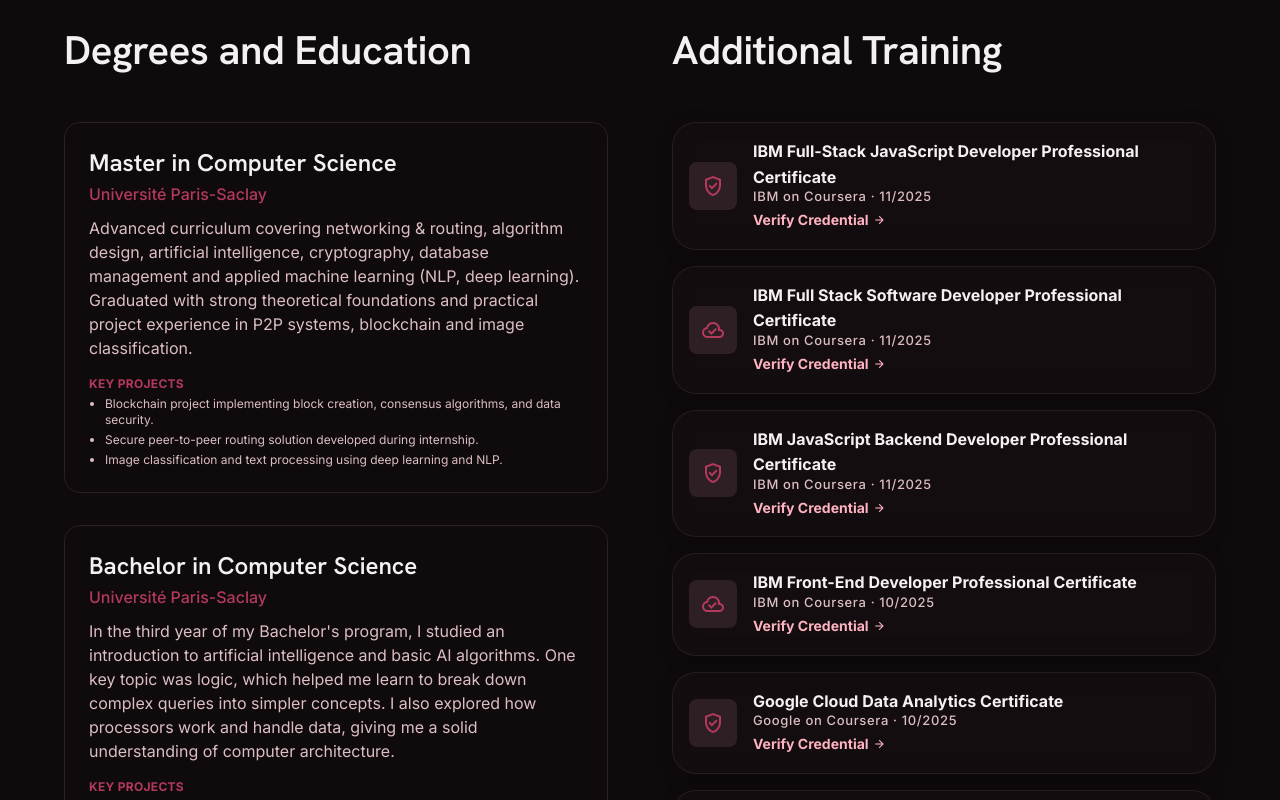
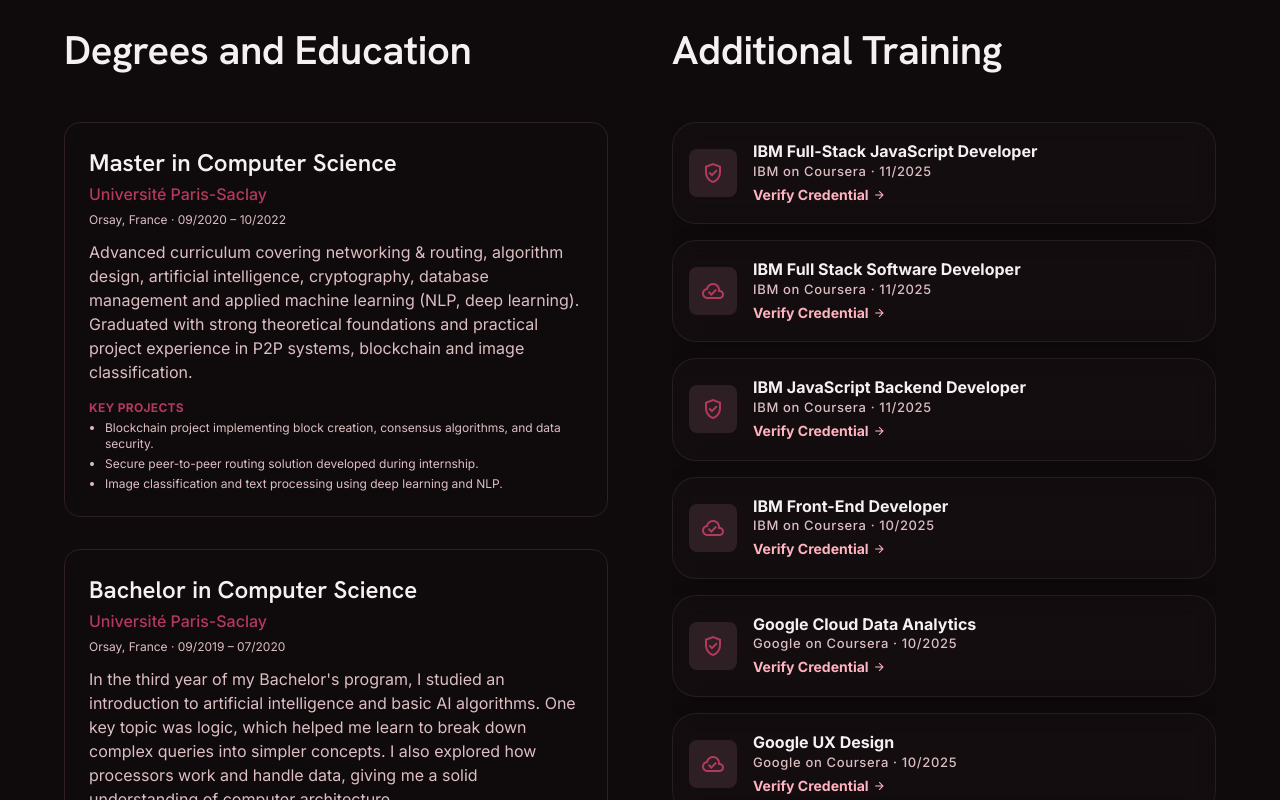
Before and after one commit to iliyasalve/business_card, a Next.js app: page / in a window 1280 px wide. Shown: the part 5340-6140 px from the top of the page. Built offline with nearby package versions, Linux system fonts and the light colour scheme.

Commit message:
feat: add no-scrollbar utility and restrict certification list height with scrollable container and refined typography

```diff
--- a/pages/index.tsx
+++ b/pages/index.tsx
@@ -208,7 +208,8 @@
                       className="p-6 rounded-2xl border border-surface-variant hover:border-primary/40 transition-colors"
                     >
                       <h4 className="font-display text-headline-md mb-1">{deg.title}</h4>
-                      <p className="text-primary font-medium mb-2">{deg.institution}</p>
+                      <p className="text-primary font-medium mb-1">{deg.institution}</p>
+                      <p className="text-on-surface-variant text-xs mb-3">{deg.location} · {deg.period}</p>
                       <p className="text-on-surface-variant text-sm sm:text-base leading-relaxed mb-4">{deg.description}</p>
                       {deg.projects && (
                         <div className="mt-2 text-xs text-on-surface-variant">
@@ -228,6 +229,7 @@
               {/* Certifications */}
               <div>
                 <h2 className="font-display text-headline-lg mb-12">{tTrain('title', 'Certifications.')}</h2>
+                <div className="max-h-[1190px] overflow-y-auto no-scrollbar">
                   <div className="grid grid-cols-1 gap-4">
                     {trainings.map((train, idx) => (
                       <div key={idx} className="flex items-center gap-4 p-4 glass-card rounded-xl">
@@ -237,7 +239,7 @@
                           </span>
                         </div>
                         <div>
-                        <h5 className="font-bold text-on-surface">{train.title}</h5>
+                          <h5 className="font-bold text-on-surface">{train.title.replace(/\s*(Professional Certificate|Certificate)$/i, '')}</h5>
                           <p className="text-on-surface-variant text-label-sm mb-1">{train.institution} · {train.period}</p>
                           {train.badgeId && (
                             <a
@@ -253,6 +255,7 @@
                         </div>
                       </div>
                     ))}
+                  </div>
                 </div>
               </div>
             </div>
--- a/styles/globals.css
+++ b/styles/globals.css
@@ -109,6 +109,15 @@
   background: rgb(var(--primary));
 }
 
+/* Hide scrollbar utility */
+.no-scrollbar::-webkit-scrollbar {
+  display: none;
+}
+.no-scrollbar {
+  -ms-overflow-style: none;  /* IE and Edge */
+  scrollbar-width: none;  /* Firefox */
+}
+
 /* Light and dark theme logic via class (used by Tailwind's dark mode) */
 html {
   scroll-behavior: smooth;
```
Lines whose indentation alone changed are shown as unchanged.
